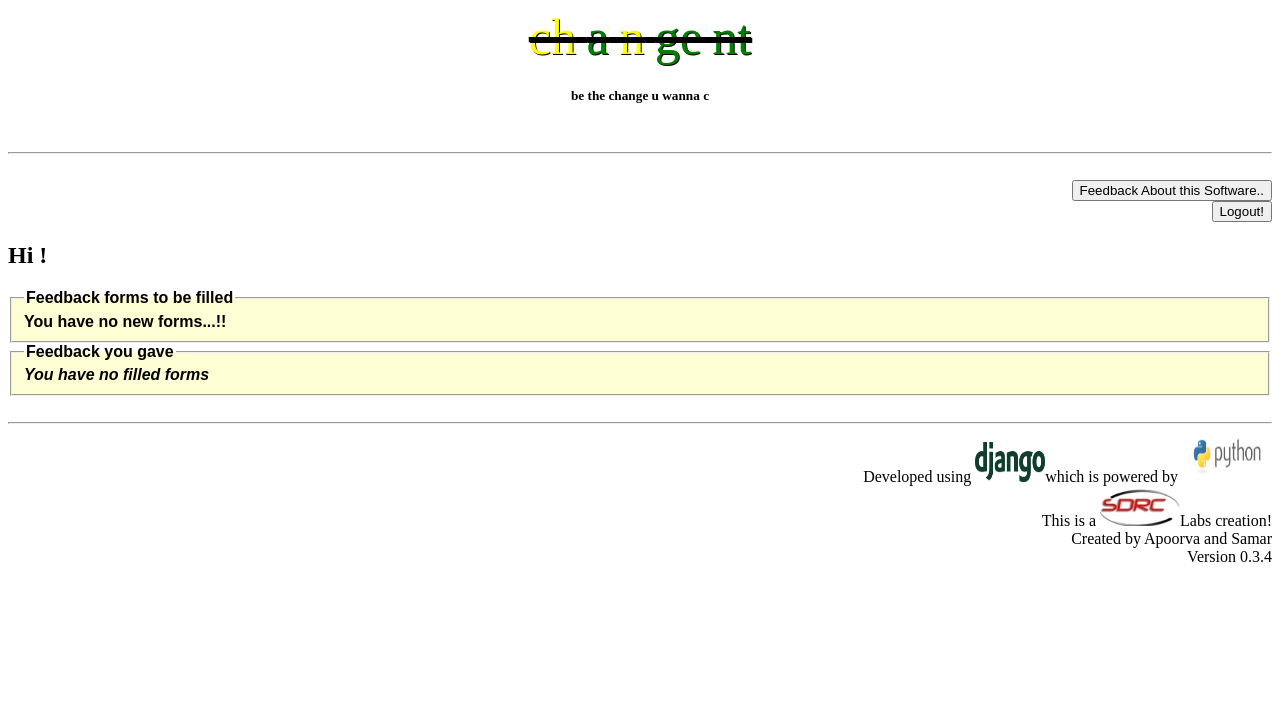
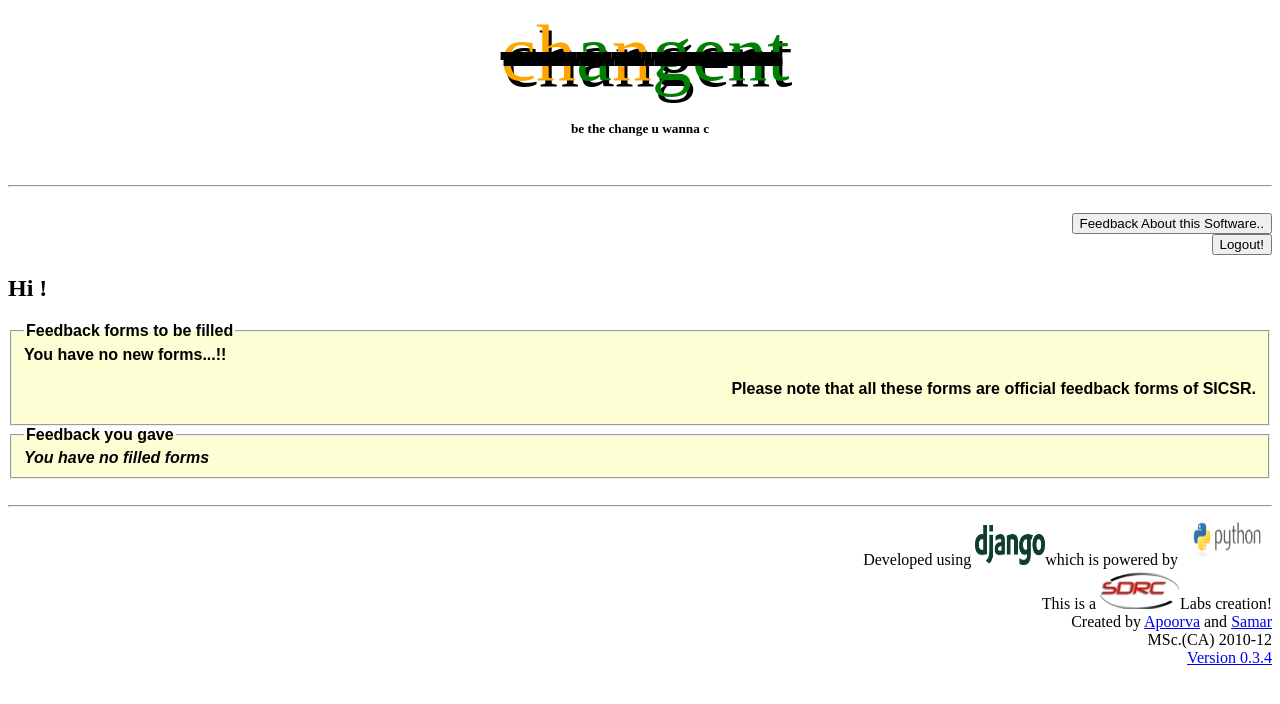
Before and after one commit to knightsamar/change_agent, a Django app: template templates/give_feedback/index.html in a window 1280 px wide. Shown: the top 704 px of the page. Run offline with Django 3.2, Linux system fonts and the light colour scheme; the template is opened without the code that fills it, so the values that code supplies are empty; some web fonts are replaced.

Commit message:
CSS things

```diff
--- a/give_feedback/views.py
+++ b/give_feedback/views.py
@@ -153,7 +153,7 @@ def preview(request,submissionID):
     # whether this  form submission is actually owned by the user...
     Submitter = str(f.submitter)
     if Submitter != username:
-    	return redirect("change_agent/manage_feedback/3/error");
+    	return redirect("/change_agent/manage_feedback/3/error");
 
     now = datetime.today();
     #print "filled forms as per preview...", request.session['filled'];
--- a/manage_feedback/views.py
+++ b/manage_feedback/views.py
@@ -11,6 +11,11 @@ from django.template import Context, loader
 #one view for Kulkarni Mam and coordinators to see how many and which students in a group hv filled
 
 def summary(request,formID):
+
+    """for rendering the index page for any user who has just logged in"""
+
+    if 'username' not in request.session or request.session['username'] == None:
+       return redirect('/change_agent/ldap_login');
     """summary of feedback for a form..."""
     #select a form
     f = feedbackForm.objects.get(pk=formID);
--- a/templates/base.html
+++ b/templates/base.html
@@ -6,11 +6,11 @@
 	#change {
 		text-align: center;
 		text-decoration: line-through;
-		word-spacing: -2px;
-		text-shadow: 1px 1px black;
-		font-family: cracked;/* Blackmoor LET; */
-        font-src: url(http://projects.sdrclabs.in/media/Woodcut-Cracked.ttf);
-		font-size: 50px;
+		letter-spacing: -10px;
+		text-shadow: 3px 6px black;
+		font-family: logo;/* Blackmoor LET;
+        font-src: url(http://projects.sdrclabs.in/media/Woodcut-Cracked.ttf);*/
+		font-size: 80px;
         /* position:absolute; */
 	}
     #footer{
@@ -19,19 +19,27 @@
 	hr {
 		text-shadow: 1px 2px black;
 		color: #ff7f00;
-		line-height: 15px;
-	}
+        line-height: 15px;
+    }
+
+    @font-face {
+            font-family: logo;
+            font-style: normal;
+            src: url('http:/media/fonts/Whatka!.ttf');
+        }
 
 	#form {
-	margin-right: 4in;
-	margin-left: 3in;
-	background-color: #fefad9;
+    width:50%;
+    margin-left:25%;
+	background-image: url('/media/bgimage.jpg');
+    /*background-color:#fdfed4;*/
+    border:15px groove;
 	position: static;
 	text-align: left;
 }
 	q {
 	font-family: Verdana;
-	font-size: 12px;
+	font-size: 14px;
 }
 	Ans {
 	font-family: "comic sans MS";
@@ -51,10 +59,10 @@
 
 	<body>
 		<div id='change'>
-        <font color="yellow">ch</font>
+        <font color="orange">c h</font>
         <font color="green">a</font>
-        <font color="yellow">n</font>
-        <font color="green">ge nt</font>
+        <font color="orange">n</font>
+        <font color="green">g e n t</font>
         </font>
          </div>
       <h5 align='center'>be the change u wanna c</h5>
@@ -72,9 +80,11 @@
 		<hr>
 			Developed using <a href='http://www.djangoproject.com'><img src='/../media/django-logo-positive.png' height='40' width='70' alt='Django' border=0></a>which is powered by <a href='http://python.org'><img src='/../media/python_logo_official.png' border=0 height=50 width=90 alt='Python'></a><br/>
             This is a <a href='http://sdrclabs.in'><img src="/../media/SDRC_logo.gif" height="40" width="80" border=0 alt="SDRCLabs"></a>Labs creation!<br/>
-            Created by Apoorva and Samar<br/>
-            Version 0.3.4 <br>
+            Created by <a href='http://www.facebook.com/apoorva.srinivasan1'>Apoorva</a> and <a href='http://www.facebook.com/knightsamar'>Samar</a><br/>
+            MSc.(CA) 2010-12<br/>
+            <a href='http://redwine.sdrclabs.in/projects/sdrc-changeagent'>Version 0.3.4</a><br>
 		</div>
+
 	</body>
 
 </html>
--- a/templates/give_feedback/form.html
+++ b/templates/give_feedback/form.html
@@ -121,5 +121,6 @@ function debug(str)
      	<input type='submit' value='Submit feedback!'>
 	<input type='button' onclick="javascript:location.href='/change_agent/give_feedback/'" value='Cancel'>
 </form>
+<p id='disclaimer' align='right'>Please note that all these forms are official feedback forms of SICSR.</p>
 </div>
 {% endblock %}
--- a/templates/give_feedback/index.html
+++ b/templates/give_feedback/index.html
@@ -32,16 +32,21 @@ fieldset {
    {% if not unfilled_list %}
       You have no new forms...!!
    {% else %}
-    <th>Form Name</th><th>Deadline for filling</th><th>Created on</th>
+    <th>Form Name</th><th>Deadline for filling</th>
     {% for form in unfilled_list %}
       {% if today < form.deadline_for_filling %}
-        <tr bgcolor='#b3dlea'><td> <a href='./{{form.id}}/show'>{{ form.title }}</a></td><td>{{form.deadline_for_filling}}</td><td>{{form.created_on}}</tr>
+        <tr bgcolor='#b3dlea'><td> <a href='./{{form.id}}/show'>{{ form.title }}</a>
+            <img align='right' src='/../../media/clock' height=40 width=40>
+
+        </td>
+        <td>{{form.deadline_for_filling|timeuntil }}</td></tr>
       {% else %}
-        <tr><td>{{ form.title }}</td> <td><i> Deadline already exceeded!</i></td><td>{{form.created_on}}</td></tr>
+        <tr><td>{{ form.title }}</td> <td><i> Deadline already exceeded!</i></td></tr>
       {% endif %}
     {% endfor %}
    {% endif %}
 </table>
+<p id='disclaimer' align='right'>Please note that all these forms are official feedback forms of SICSR.</p>
 </fieldset>
 <fieldset>
 <legend> Feedback you gave </legend>
@@ -50,14 +55,14 @@ fieldset {
    {% if not filled_list %}
      <i>You have no filled forms</i>
    {% else %}
-    <th>Form Name</th><th>Deadline for filling</th><th>Created on</th>
+    <th>Form Name</th><th>Deadline for filling</th>
     {% for form in filled_list %}
       {% if today < form.feedbackForm.deadline_for_filling  %}
          <tr> <td><a href='./{{form.id}}/preview.html'>{{form.feedbackForm.title}}</a></td>
       {% else %}
         <tr><td><a href = './{{form.id}}/preview.html'>{{ form.feedbackForm.title }}</a></td>
       {% endif %}
-	<td>{{form.feedbackForm.deadline_for_filling}}<td>{{form.feedbackForm.created_on}}</td></tr>
+	<td>{{form.feedbackForm.deadline_for_filling|timeuntil }}</tr>
 
        {% endfor %}
     {% endif %}
```
Also changed, not shown: 1 other file.
